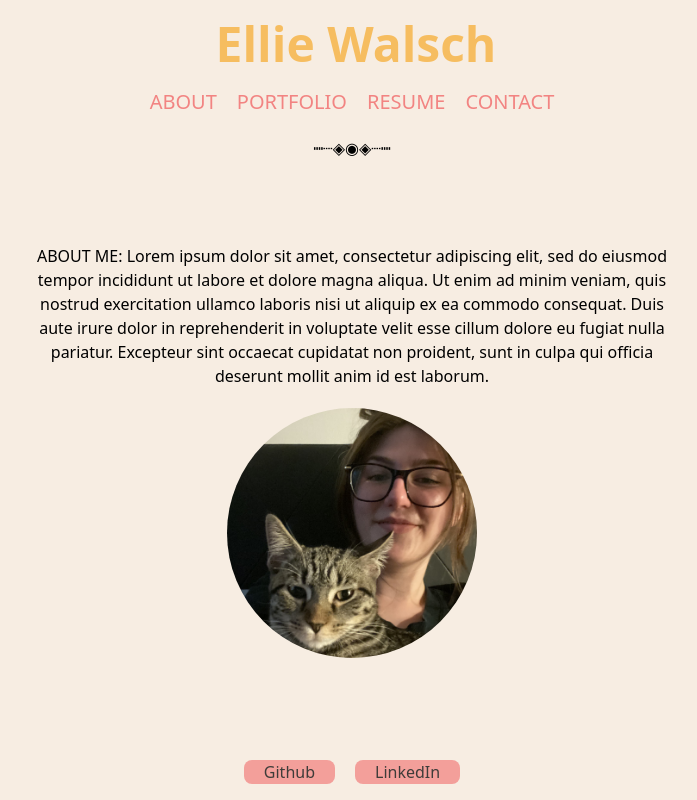
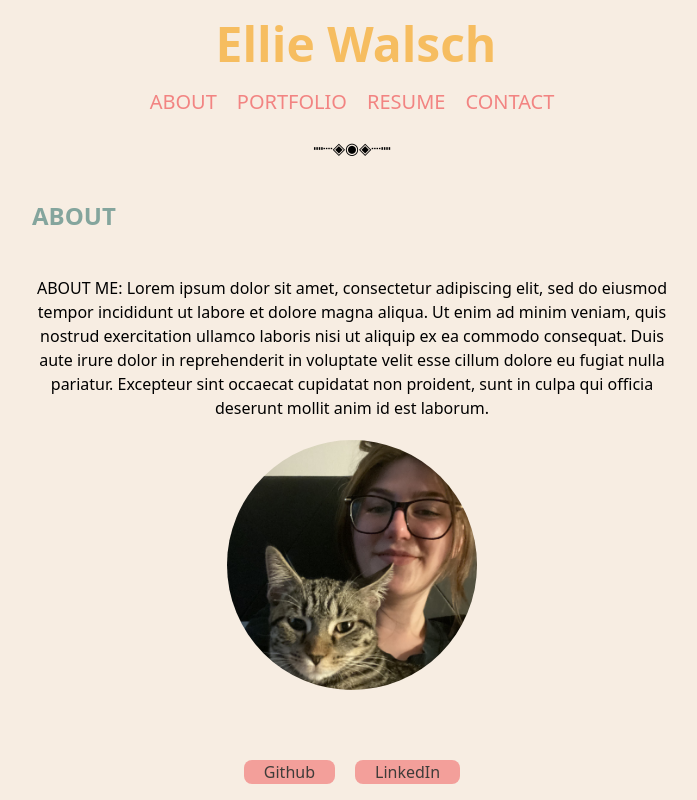
Before and after one commit to EllieWalsch/react-portfolio, a React (Vite) app: page / in a window 1280 px wide. Shown: the whole page, without its empty margins (288-985 px from the left). Built offline with nearby package versions, Linux system fonts and the light colour scheme.

Commit message:
Fix missing homepage title

```diff
--- a/src/App.jsx
+++ b/src/App.jsx
@@ -26,7 +26,7 @@ function App() {
       </h1>
       <NavBar handleClick={handleNavClick} />
       <p className="mt-5 text-center">┉┈◈◉◈┈┉</p>
-      <Title text={currentPath.slice(1).toUpperCase()} />
+      <Title text={currentPath.slice(1).toUpperCase() || "ABOUT"} />
       <MainContainer currentPath={currentPath} />
       <Footer />
     </>
```
